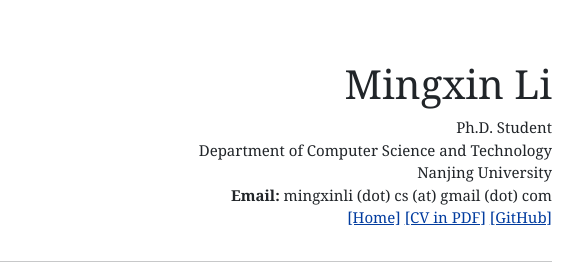
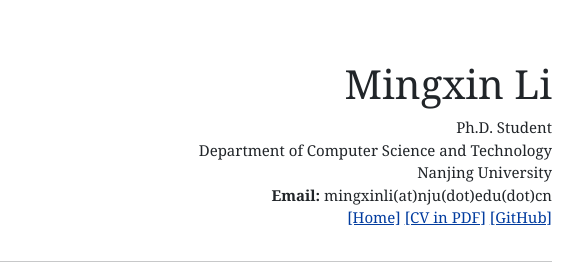
Before and after one commit to chasecheese/chasecheese.github.io, a plain HTML site: page index.html in a window 1280 px wide. Shown: the top 275 px of the page, 456-1039 px from the left. Drawn offline with Linux system fonts and the light colour scheme.

Commit message:
change offical email

```diff
--- a/index.html
+++ b/index.html
@@ -110,7 +110,7 @@
               <p class="intro">Ph.D. Student</p>
               <p class="intro">Department of Computer Science and Technology</p>
               <p class="intro">Nanjing University</p>
-              <p class="intro"><b>Email:</b> mingxinli (dot) cs (at) gmail (dot) com</p>
+              <p class="intro"><b>Email:</b> mingxinli(at)nju(dot)edu(dot)cn</p>
               <span>
                 <a class="link" href="https://chasecheese.github.io/" style="color:#023c9f;">[Home]</a>
                 <a class="link" href="https://chasecheese.github.io/mingxin_resume_eng_simple.pdf"
```
